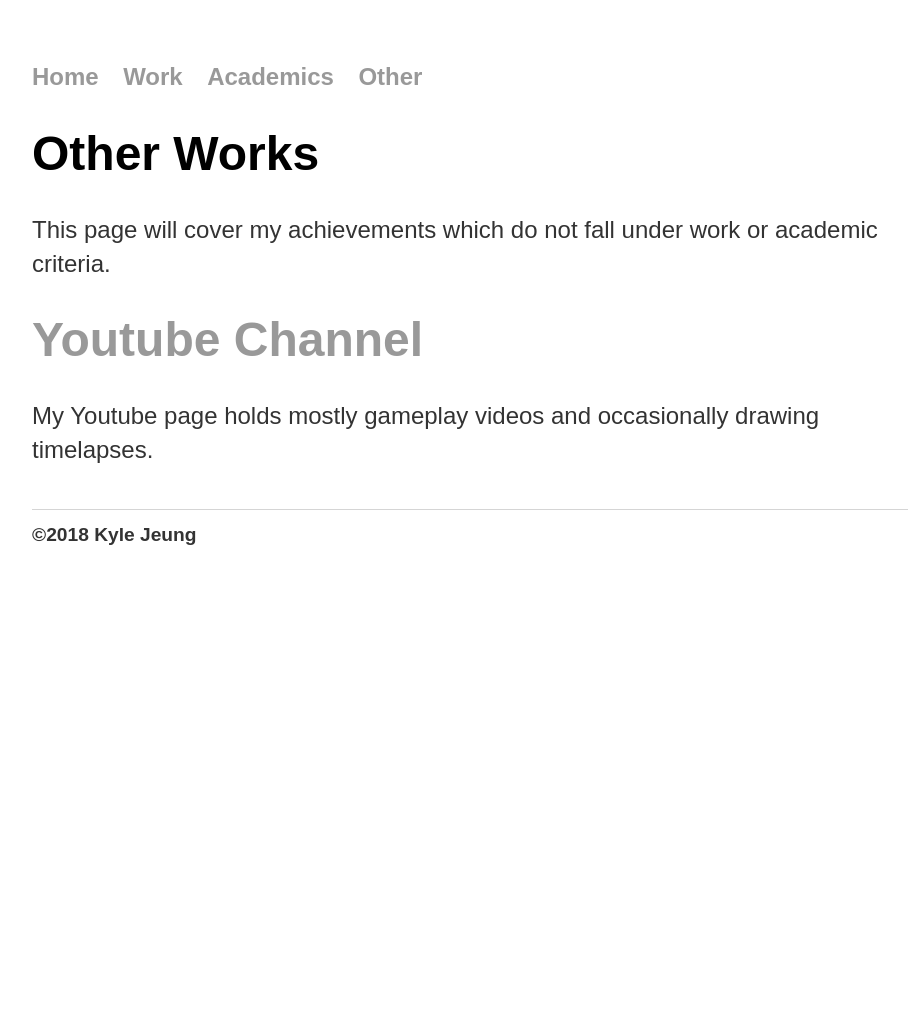
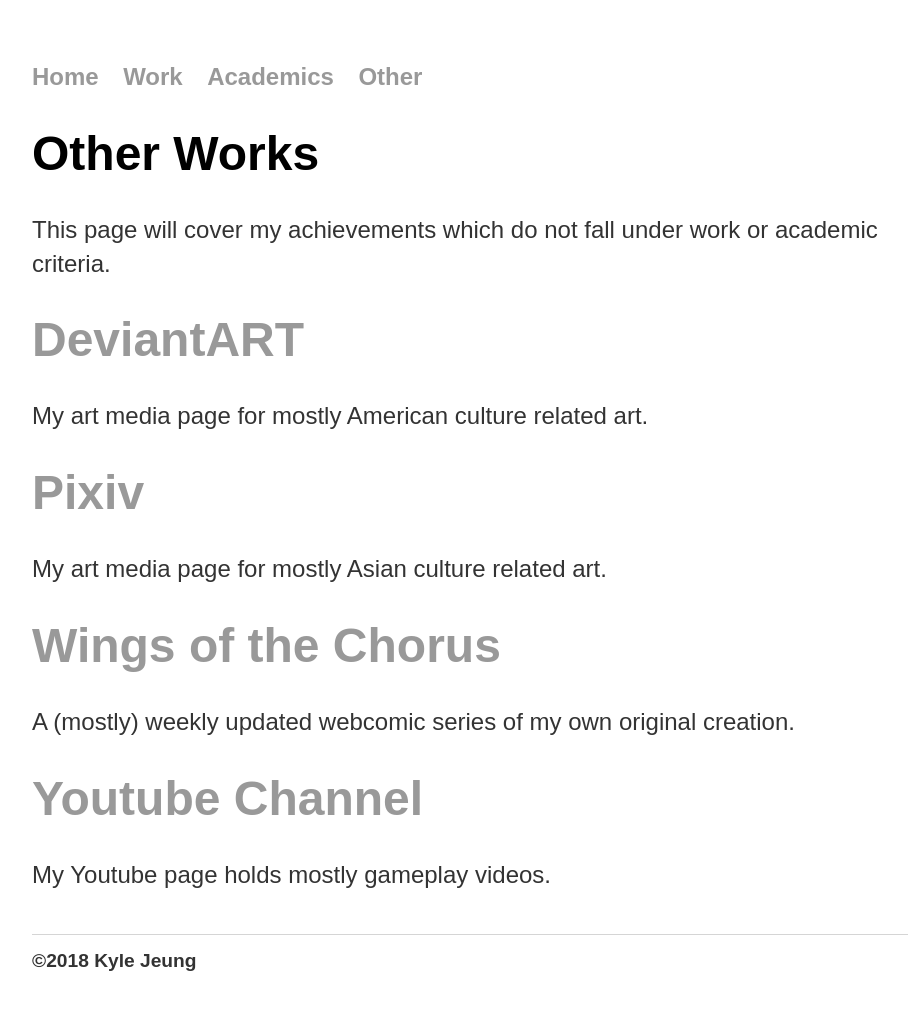
Before and after one commit to jeungkyle/portfolio, a Jekyll site: the page built from other/index.html, in a window 1280 px wide. Shown: the whole page, without its empty margins (160-1068 px from the left). Built offline with Jekyll 4.4.1, drawn with Linux system fonts in a browser that asks for light colours; before the commit the page ends 900 px from its top, so only the background shows below that.

Commit message:
Update index.html

```diff
--- a/other/index.html
+++ b/other/index.html
@@ -5,9 +5,17 @@
 
 <h1>{{ page.title }}</h1>
 
-
 <body>
 	<p>This page will cover my achievements which do not fall under work or academic criteria.</p>
 
-  <h1><a href="https://www.youtube.com/c/antharyxLMK">Youtube Channel</a></h1>
-  <p>My Youtube page holds mostly gameplay videos and occasionally drawing timelapses.</p>
+<h1><a href="https://www.deviantart.com/antharyx">DeviantART</a></h1>
+	<p>My art media page for mostly American culture related art.</p>
+
+<h1><a href="https://www.pixiv.net/member.php?id=7659868">Pixiv</a></h1>
+	<p>My art media page for mostly Asian culture related art.</p>
+
+<h1><a href="https://jeungkyle.github.io/wingsofthechorus/">Wings of the Chorus</a></h1>
+	<p>A (mostly) weekly updated webcomic series of my own original creation.</p>
+
+<h1><a href="https://www.youtube.com/c/antharyxLMK">Youtube Channel</a></h1>
+	<p>My Youtube page holds mostly gameplay videos.</p>
```
